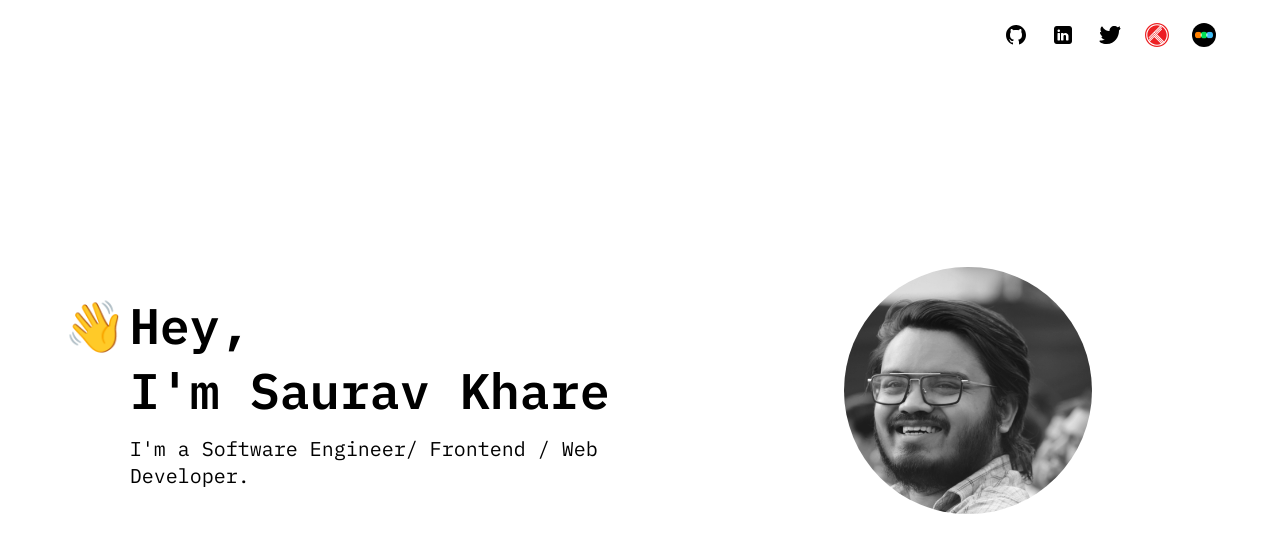
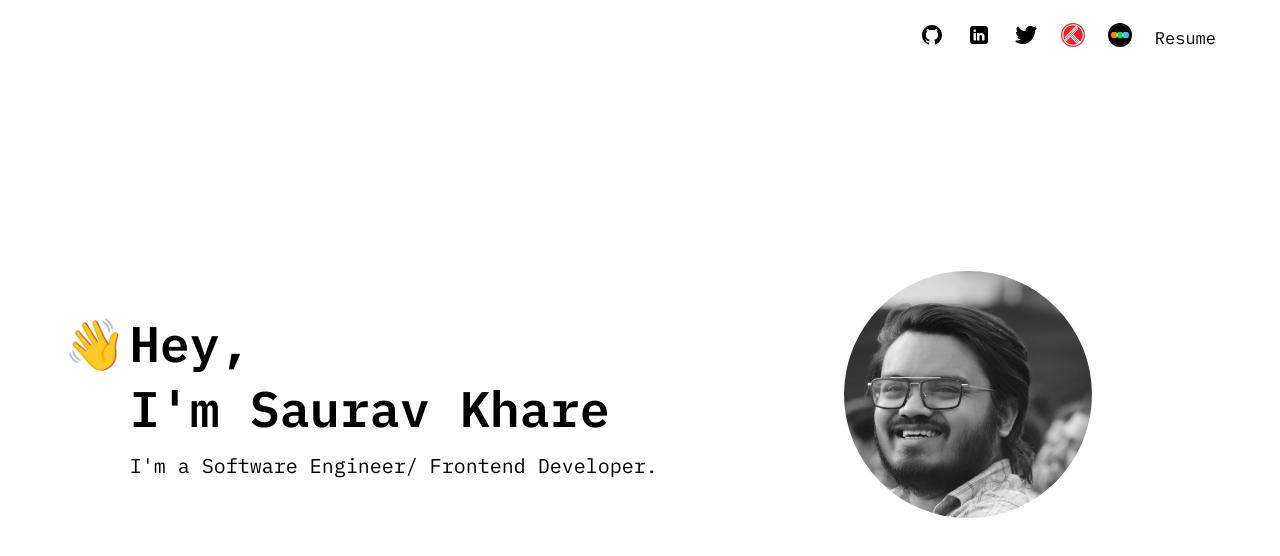
Before and after one commit to SauravKhare/sauravkhare-homepage, an Eleventy site: page src/index.html in a window 1280 px wide. Built offline with nearby package versions, Linux system fonts and the light colour scheme; Eleventy itself is replaced by a stand-in of ours; files that its build step writes are made by us from their sources.

Commit message:
Added Resume and some ui chnages

```diff
--- a/package.json
+++ b/package.json
@@ -4,7 +4,8 @@
   "description": "",
   "main": "index.js",
   "scripts": {
-    "start": "npx @11ty/eleventy"
+    "start": "npx @11ty/eleventy",
+    "dev": "npx @11ty/eleventy --serve"
   },
   "repository": {
     "type": "git",
--- a/public/styles/style.scss
+++ b/public/styles/style.scss
@@ -35,6 +35,13 @@ p {
 
 .nav-link {
     margin-right: 2%;
+    font-family: 'IBM Plex Mono', monospace;
+    font-size: 1.7rem;
+}
+
+.nav-link a {
+    text-decoration: none;
+    color: inherit;
 }
 
 .nav-link:last-child {
--- a/src/index.html
+++ b/src/index.html
@@ -128,14 +128,16 @@
                  </g>
                </g>
              </svg>
-             </a></li>
+             </a>
+            </li>
+            <li class="nav-link"><a href="./assets/Resume 04-07-2021.pdf">Resume</a></li>
         </nav>
     </header>
 
     <main class="main container">
         <section class="hero">
             <div class="part-one">
-                <h1 class="hero-text"><div class="hey"><span class="wave">👋</span></div><div class="me"><p class="whoami">Hey, <br>I'm Saurav Khare</p><p class="sub-text">I'm a Software Engineer/ Frontend / Web Developer.</p></div></h1>
+                <h1 class="hero-text"><div class="hey"><span class="wave">👋</span></div><div class="me"><p class="whoami">Hey, <br>I'm Saurav Khare</p><p class="sub-text">I'm a Software Engineer/ Frontend Developer.</p></div></h1>
             </div>
             <div class="part-two">
                 <img src="./assets/me_grayscale.jpg" class="hero-svg" alt="">
--- a/src/styles/style.scss
+++ b/src/styles/style.scss
@@ -35,6 +35,13 @@ p {
 
 .nav-link {
     margin-right: 2%;
+    font-family: 'IBM Plex Mono', monospace;
+    font-size: 1.7rem;
+}
+
+.nav-link a {
+    text-decoration: none;
+    color: inherit;
 }
 
 .nav-link:last-child {
```
Also changed, not shown: public/index.html (+4 -2 lines), public/styles/style.css, src/assets/doge.svg (deleted), src/styles/style.css, 4 other files.
